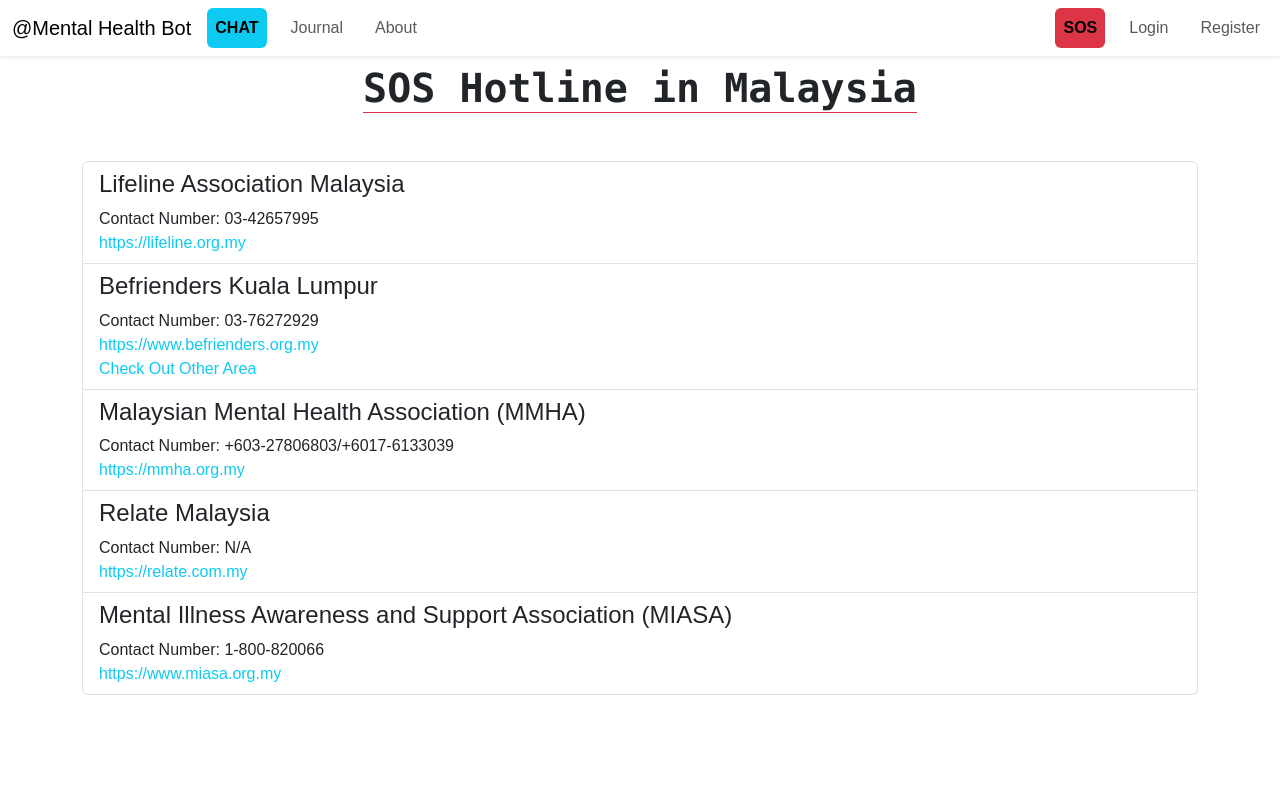
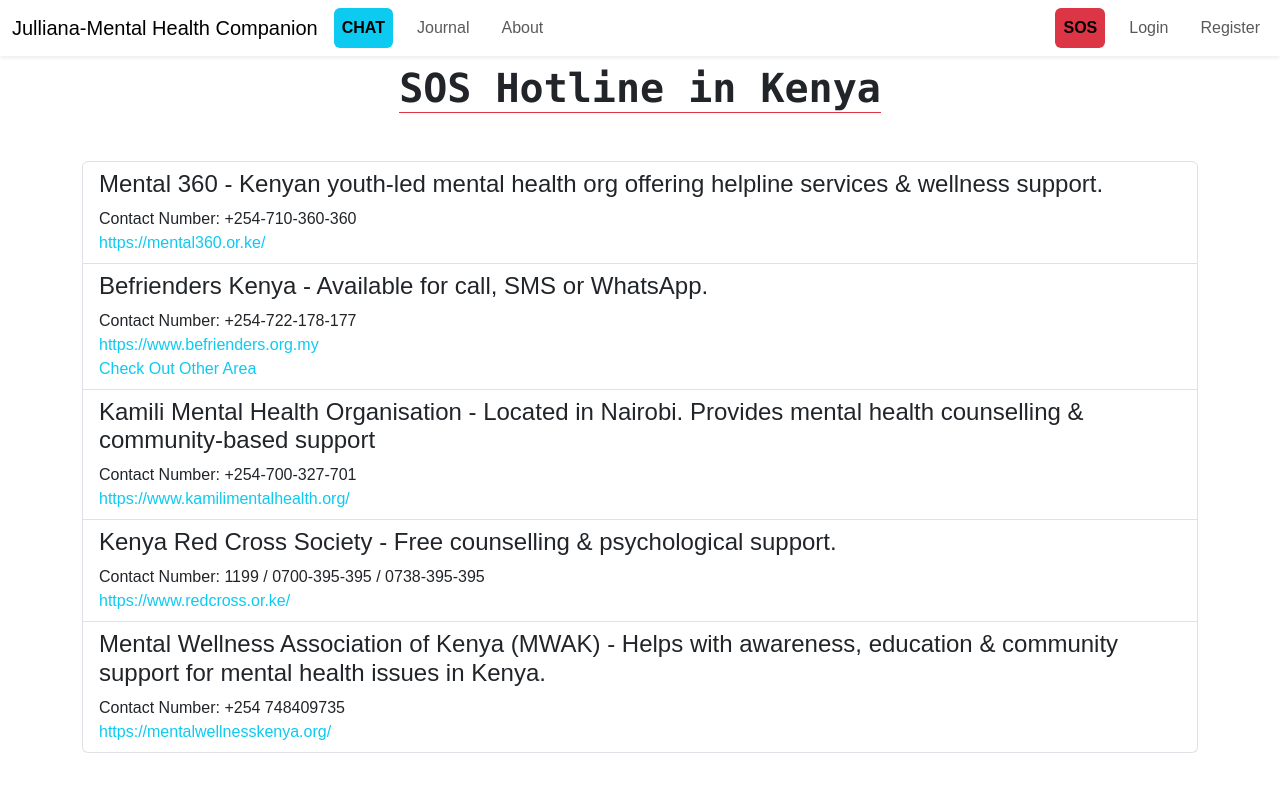
Before and after one commit to mfaransa1/Project-Julliana, a Flask app: page /sos in a window 1280 px wide. Run offline with Flask 3, Linux system fonts and the light colour scheme; parts of the project's set-up code (start-up, migrations or seed data) failed here and were passed over.

Commit message:
Initial commit for Project Julliana

```diff
--- a/ChatbotWebsite/templates/about.html
+++ b/ChatbotWebsite/templates/about.html
@@ -18,7 +18,7 @@
       </div>
       <div class="col">
         <p>
-          Welcome to our mental health chatbot! This mental health chatbot is designed to provide reliable information and resources to help individuals improve their mental health and wellbeing.
+          Welcome to Julliana: An AI-Powered Mental Health Companion! This mental health chatbot is designed to provide reliable information and resources to help individuals improve their mental health and wellbeing.
         </p>
         <hr>
         <p>
@@ -37,7 +37,7 @@
       <div class="col">
         <h2>Our Team</h2>
         <p>
-          Chatbot was developed by a dedicated student who is passionate about mental health. The developer is committed to play a part in breaking down the stigma surrounding mental health and create a supportive community for individuals to seek help. Thank you for choosing our mental health chatbot as your first step towards a healthier and happier life! We are here to support you every step of the way.<br> Contact the developer <strong>(yeesinthean@outlook.com)</strong> if you have any questions or feedback.
+          Chatbot was developed by a dedicated student who is passionate about mental health. The developer is committed to play a part in breaking down the stigma surrounding mental health and create a supportive community for individuals to seek help. Thank you for choosing our mental health chatbot as your first step towards a healthier and happier life! We are here to support you every step of the way.<br> Contact the developer <strong>(freezerpardon@gmail.com)</strong> if you have any questions or feedback.
         </p>
       </div>
     </div>
--- a/ChatbotWebsite/templates/chat/send_function.html
+++ b/ChatbotWebsite/templates/chat/send_function.html
@@ -7,7 +7,7 @@
 
   //images and name for bot and user
   const BOT_IMG = "static/images/chatbot.png";
-  const BOT_NAME = "Mental Health Chatbot";
+  const BOT_NAME = "Julliana Chatbot";
   const USER_NAME = "You";
   let image_file = $("#message-form").attr("image_file");
   let USER_IMG = "static/profile_images/" + image_file;
--- a/ChatbotWebsite/templates/home.html
+++ b/ChatbotWebsite/templates/home.html
@@ -10,7 +10,7 @@
     id="chatbot-name"
     class="mx-auto my-2 fw-bold font-monospace border-bottom border-info"
   >
-    Mental Health Chatbot
+    Project Julliana: An AI-Powered Mental Health Companion
   </h1>
 
 
--- a/ChatbotWebsite/templates/layout.html
+++ b/ChatbotWebsite/templates/layout.html
@@ -22,7 +22,7 @@
     >
       <div class="container-fluid">
         <a class="navbar-brand" href="{{url_for('main.home')}}"
-          >@Mental Health Bot</a
+          >Julliana-Mental Health Companion</a
         >
         <button
           class="navbar-toggler"
--- a/ChatbotWebsite/templates/sos.html
+++ b/ChatbotWebsite/templates/sos.html
@@ -5,21 +5,21 @@
       id="about-us-title"
       class="mx-auto mt-2 mb-5 fw-bold font-monospace border-bottom border-danger"
     >
-      SOS Hotline in Malaysia
+      SOS Hotline in Kenya
     </h1>
     <div class="container-sm mx-auto">
         <ul class="list-group">
-            <li class="list-group-item"><h4>Lifeline Association Malaysia</h4>Contact Number: 03-42657995 <br><a class="link-info text-decoration-none" href="https://lifeline.org.my/7995/?lang=en" target="_blank">https://lifeline.org.my</a></li>
-            <li class="list-group-item"><h4>Befrienders Kuala Lumpur</h4>Contact Number: 03-76272929 <br><a class="link-info text-decoration-none" href="https://www.befrienders.org.my" target="_blank">https://www.befrienders.org.my</a><br><a class="link-info text-decoration-none" href="https://www.befrienders.org.my/centre-in-malaysia" target="_blank">Check Out Other Area</a></li>
-            <li class="list-group-item"><h4>Malaysian Mental Health Association (MMHA)</h4>
-                Contact Number: +603-27806803/+6017-6133039<br>
-                <a class="link-info text-decoration-none" href="https://mmha.org.my" target="_blank">https://mmha.org.my</a></li>
-            <li class="list-group-item"><h4>Relate Malaysia</h4>
-                Contact Number: N/A<br>
-                <a class="link-info text-decoration-none" href="https://relate.com.my" target="_blank">https://relate.com.my</a></li>
-            <li class="list-group-item"><h4>Mental Illness Awareness and Support Association (MIASA)</h4>
-                Contact Number: 1-800-820066<br>
-                <a class="link-info text-decoration-none" href="https://www.miasa.org.my" target="_blank">https://www.miasa.org.my</a></li>
+            <li class="list-group-item"><h4>Mental 360 - Kenyan youth-led mental health org offering helpline services & wellness support.</h4>Contact Number: +254-710-360-360 <br><a class="link-info text-decoration-none" href="https://mental360.or.ke/" target="_blank">https://mental360.or.ke/</a></li>
+            <li class="list-group-item"><h4>Befrienders Kenya - Available for call, SMS or WhatsApp.</h4>Contact Number: +254-722-178-177 <br><a class="link-info text-decoration-none" href="https://lifeline-international.com/member/kenya/" target="_blank">https://www.befrienders.org.my</a><br><a class="link-info text-decoration-none" href="https://lifeline-international.com/member/kenya/" target="_blank">Check Out Other Area</a></li>
+            <li class="list-group-item"><h4>Kamili Mental Health Organisation - Located in Nairobi. Provides mental health counselling & community-based support</h4>
+                Contact Number: +254-700-327-701<br>
+                <a class="link-info text-decoration-none" href="https://www.kamilimentalhealth.org/" target="_blank">https://www.kamilimentalhealth.org/</a></li>
+            <li class="list-group-item"><h4>Kenya Red Cross Society - Free counselling & psychological support.</h4>
+                Contact Number: 1199 / 0700-395-395 / 0738-395-395<br>
+                <a class="link-info text-decoration-none" href="https://www.redcross.or.ke/" target="_blank">https://www.redcross.or.ke/</a></li>
+            <li class="list-group-item"><h4>Mental Wellness Association of Kenya (MWAK) - Helps with awareness, education & community support for mental health issues in Kenya.</h4>
+                Contact Number: +254 748409735<br>
+                <a class="link-info text-decoration-none" href="https://mentalwellnesskenya.org/" target="_blank">https://mentalwellnesskenya.org/</a></li>
         </ul>
     </div>
 </div>
```
Also changed, not shown: ChatbotWebsite/config.py (+15 -2 lines), ChatbotWebsite/templates/chat/chat.html (+6 -6 lines), README.md, 1 other file.
